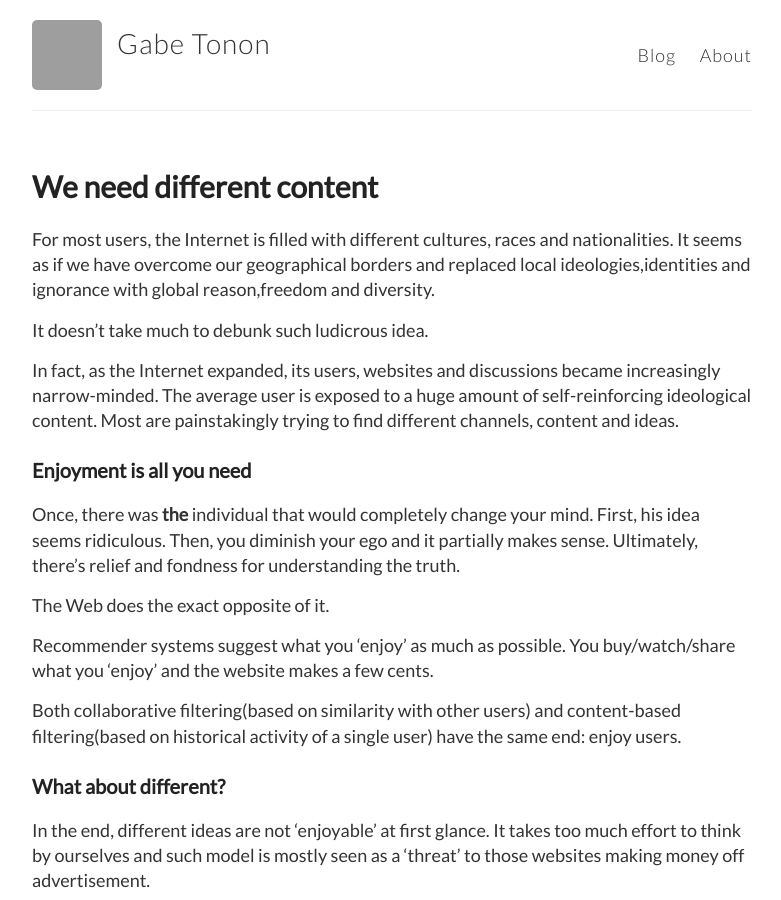
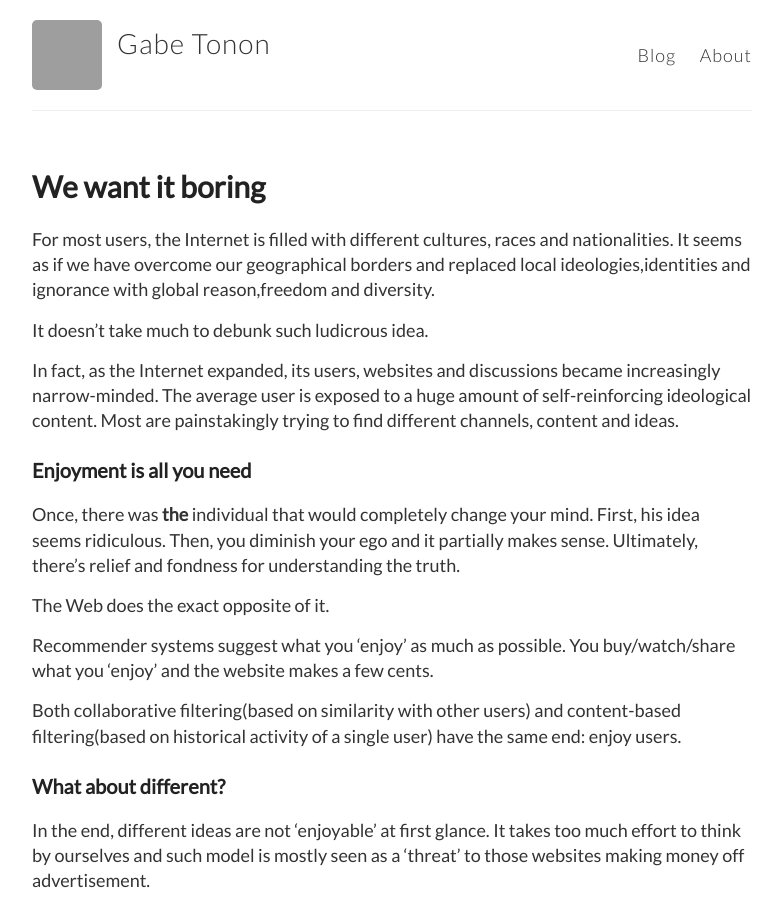
Before and after one commit to gaapt/gaapt.github.io, a Jekyll site: the page built from _posts/2015-8-10-We-Want-It-Boring.md.md, in a window 1280 px wide and 900 px high. Shown: the whole window, without its empty margins (248-1029 px from the left). Built offline with Jekyll 4.4.1, drawn with Linux system fonts in a browser that asks for light colours; Markdown is read by kramdown in place of the engine named in the settings; grey boxes are pictures that could not be loaded.

Commit message:
Update and rename 2015-8-10-We-Need-Different-Content.md to 2015-8-10-We-Want-It-Boring.md.md

```diff
--- a/_posts/2015-8-10-We-Need-Different-Content.md
+++ b/_posts/2015-8-10-We-Want-It-Boring.md.md
@@ -1,6 +1,6 @@
 ---
 layout: post
-title: We need different content
+title: We want it boring
 ---
 
 
```
